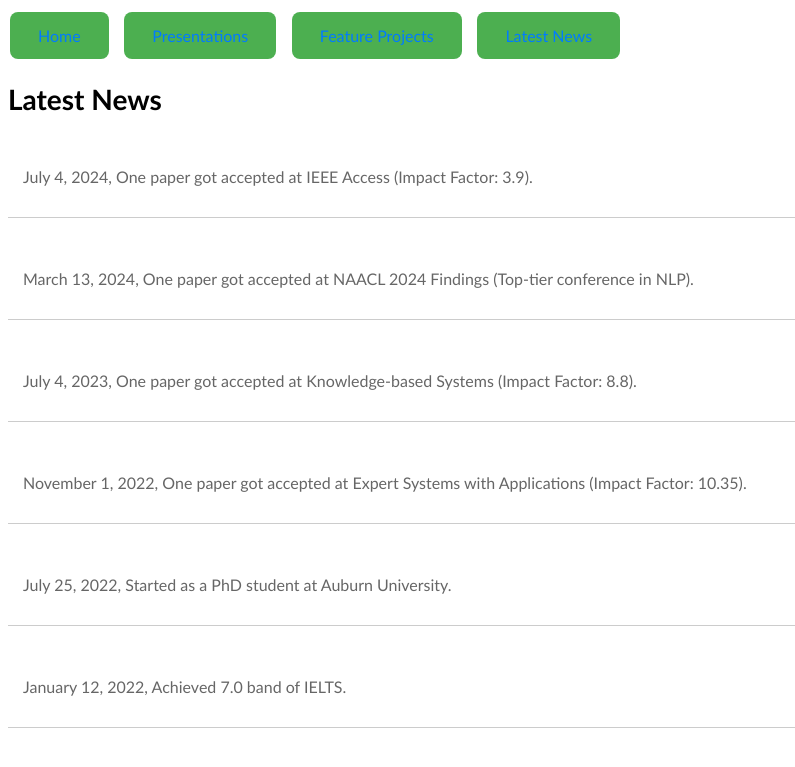
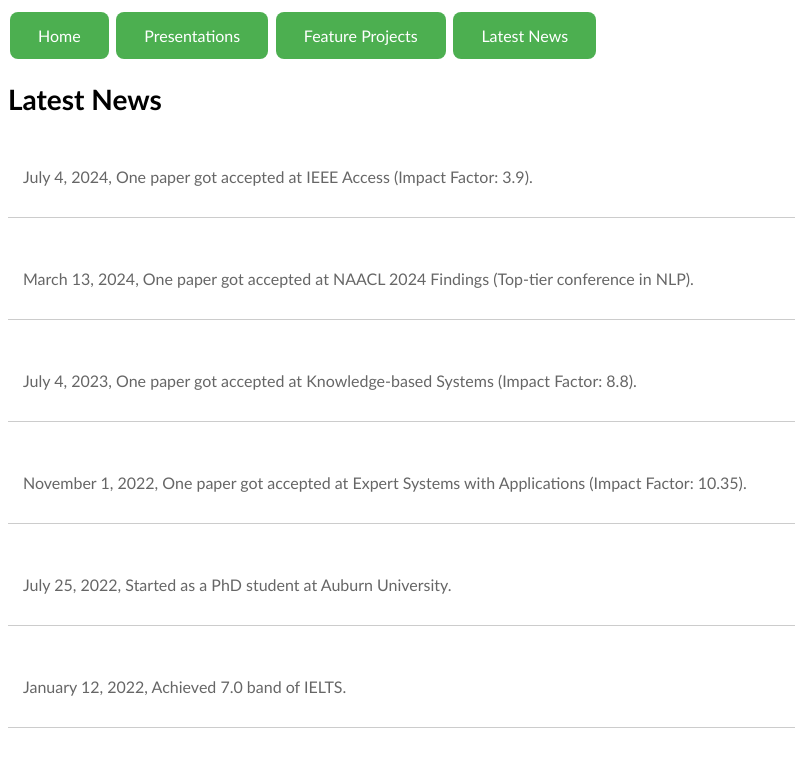
Before and after one commit to ngthanhtin/ngthanhtin.github.io, a Jekyll site: the page news.html, which Jekyll copies as it is, in a window 1280 px wide. Shown: the top 767 px of the page, without its empty margins (0-795 px from the left). Built offline with Jekyll 4.4.1, drawn with Linux system fonts in a browser that asks for light colours.

Commit message:
Update news.html

```diff
--- a/news.html
+++ b/news.html
@@ -40,16 +40,6 @@
             color: #666;
             font-size: 16px;
         }
-
-        nav a {
-            margin-right: 10px;
-            text-decoration: none;
-            color: #007BFF;
-        }
-
-        nav a:hover {
-            text-decoration: underline;
-        }
     </style>
 </head>
 <body>
```
